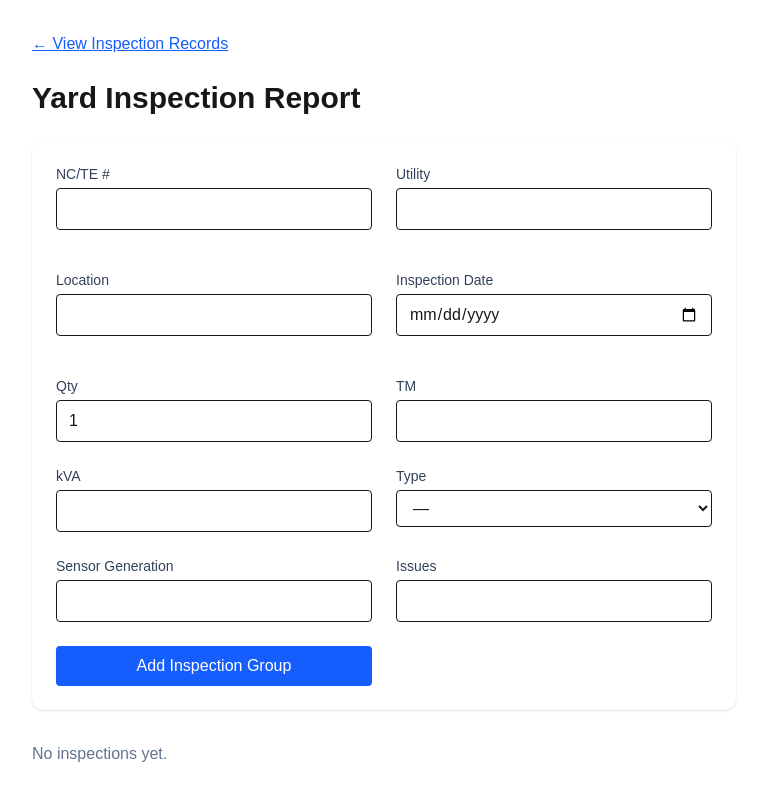
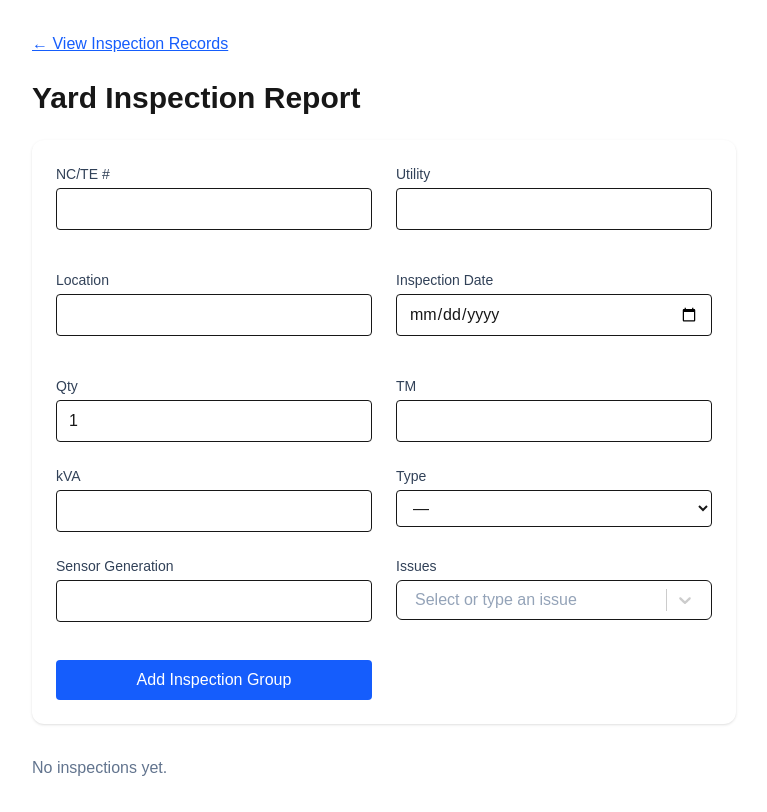
Before and after one commit to stephengilbert1/yard-inspection-report, a Next.js app: page /yard in a window 1280 px wide. Shown: the whole page, without its empty margins (256-1023 px from the left). Built offline with nearby package versions, Linux system fonts and the light colour scheme.

Commit message:
feature: changed issue field to combobox with common issues selectable.

```diff
--- a/package.json
+++ b/package.json
@@ -15,7 +15,8 @@
     "graphql": "^16.11.0",
     "next": "15.3.3",
     "react": "^19.0.0",
-    "react-dom": "^19.0.0"
+    "react-dom": "^19.0.0",
+    "react-select": "^5.10.1"
   },
   "devDependencies": {
     "@eslint/eslintrc": "^3",
--- a/src/components/InspectionForm.tsx
+++ b/src/components/InspectionForm.tsx
@@ -3,10 +3,31 @@
 
 import { useState } from "react";
 import type { Transformer } from "@/types";
+import Select from "react-select";
+import CreatableSelect from "react-select/creatable";
 
 type Props = {
   onAddGroup: (group: Transformer, qty: number) => void;
 };
+
+const issueOptions = [
+  { value: "SL Installed Incorrectly", label: "SL Installed Incorrectly" },
+  { value: "Activated Sensor", label: "Activated Sensor" },
+  {
+    value: "Activated on removal of SL",
+    label: "Activated on removal of SL",
+  },
+  {
+    value: "Activated on venting of PRV",
+    label: "Activated on venting of PRV",
+  },
+  {
+    value: "Incorrect PRV Installation",
+    label: "Incorrect PRV Installation",
+  },
+  { value: "Leaking", label: "Leaking" },
+  { value: "Damage", label: "Damage" },
+];
 
 export default function InspectionForm({ onAddGroup }: Props) {
   const [qty, setQty] = useState<number>(1);
@@ -221,15 +242,38 @@ export default function InspectionForm({ onAddGroup }: Props) {
           />
         </div>
 
-        <div>
-          <label className="block text-sm font-medium text-slate-700">
+        <div className="mb-4">
+          <label className="block text-sm font-medium text-slate-700 mb-1">
             Issues
           </label>
-          <input
-            type="text"
-            value={issues}
-            onChange={(e) => setIssues(e.target.value)}
-            className="mt-1 w-full border rounded px-3 py-2"
+          <CreatableSelect
+            isClearable
+            onChange={(selected) => setIssues(selected?.value || "")}
+            options={issueOptions}
+            placeholder="Select or type an issue"
+            styles={{
+              control: (base, state) => ({
+                ...base,
+                backgroundColor: "white",
+                borderColor: state.isFocused ? "#000000" : "none",
+                boxShadow: state.isFocused ? "0 0 0 1px #000000" : "none",
+                borderWidth: state.isFocused ? 2 : 1,
+                borderRadius: 6,
+                paddingLeft: 8,
+                paddingRight: 8,
+                minHeight: "2.5rem",
+                fontSize: "1rem",
+                transition: "border 0.2s ease, box-shadow 0.2s ease",
+              }),
+              menu: (base) => ({
+                ...base,
+                zIndex: 20,
+              }),
+              placeholder: (base) => ({
+                ...base,
+                color: "#94a3b8", // slate-400
+              }),
+            }}
           />
         </div>
 
```
Also changed, not shown: 1 other file (tests, documents, lock files or other folders).
